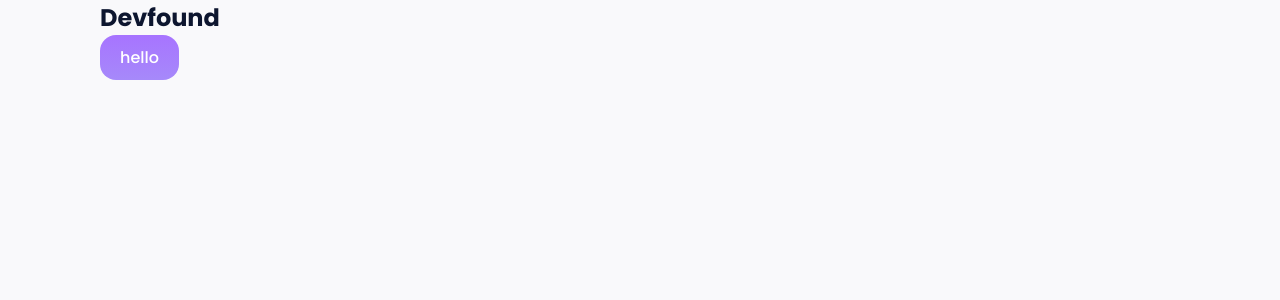
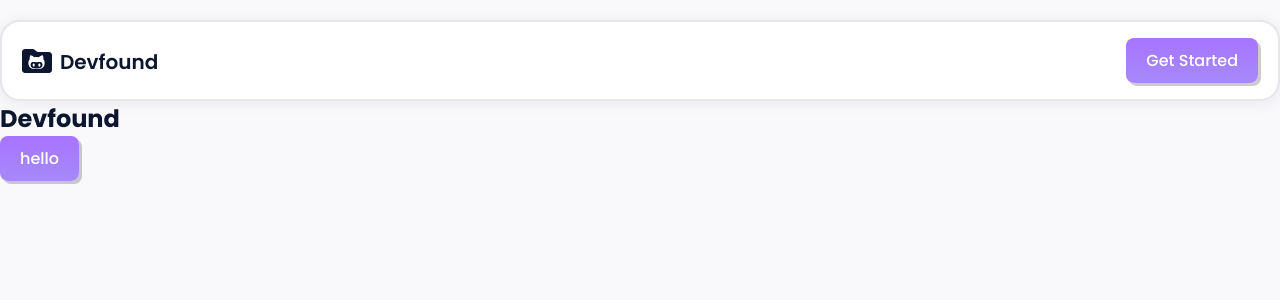
Before and after one commit to skygig/devfound, a Next.js app: page / in a window 1280 px wide. Shown: the top 300 px of the page. Built offline with nearby package versions, Linux system fonts and the light colour scheme.

Commit message:
component: added navbar

```diff
--- a/src/app/globals.scss
+++ b/src/app/globals.scss
@@ -11,7 +11,7 @@ body {
   color: var(--foreground);
   background: var(--background);
   font-family: var(--font-poppins), sans-serif;
-  max-width: 1080px;
+  max-width: 1280px;
   margin: auto;
 }
 
@@ -33,9 +33,10 @@ button {
   color: white;
   padding: 10px 20px;
   font-family: var(--font-poppins), sans-serif;
+  box-shadow: 3px 3px rgba(0, 0, 0, 0.2);
   font-weight: 500;
   font-size: 1rem;
-  border-radius: 1rem;
+  border-radius: 0.5rem;
   border: none;
   transition: all 0.15s ease-out;
 
--- a/src/app/layout.tsx
+++ b/src/app/layout.tsx
@@ -1,5 +1,7 @@
 import type { Metadata } from "next";
 import { Poppins } from "next/font/google";
+
+import Navbar from "@/components/Navbar";
 import "./globals.scss";
 
 const poppins = Poppins({
@@ -21,6 +23,7 @@ export default function RootLayout({
   return (
     <html lang="en">
       <body className={poppins.variable}>
+        <Navbar />
         {children}
       </body>
     </html>
--- /dev/null
+++ b/src/components/Navbar.tsx
@@ -0,0 +1,19 @@
+import Image from "next/image"
+import styles from "@/styles/navbar.module.scss"
+import logo from "@/assets/svgs/logo.svg"
+
+const Navbar = () => {
+
+    return <nav className={styles.nav}>
+        <div className={styles.title}>
+            <Image src={logo} alt="Devfound Logo" />
+            <h1>Devfound</h1>
+        </div>
+
+        <div>
+            <button>Get Started</button>
+        </div>
+    </nav>
+}
+
+export default Navbar
--- /dev/null
+++ b/src/styles/navbar.module.scss
@@ -0,0 +1,28 @@
+.nav {
+    display: flex;
+    align-items: center;
+    justify-content: space-between;
+    border: 2px solid var(--border);
+    border-radius: 1.25rem;
+    background-color: #fff;
+    margin-top: 1.25rem;
+    padding: 1rem 1.25rem;
+    box-shadow: 0 2px 16px rgba(22, 19, 74, 0.075);
+}
+
+.title {
+    display: flex;
+    align-items: center;
+    gap: 0.5rem;
+
+    img {
+        height: 24px;
+        width: auto;
+    }
+
+    h1 {
+        font-weight: 600;
+        font-size: 20px;
+        margin-bottom: -2px;
+    }
+}
```
Also changed, not shown: src/assets/svgs/logo.svg (added).
